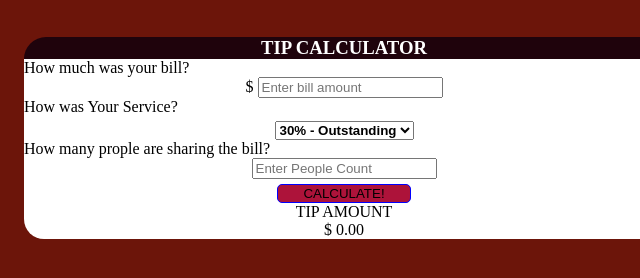
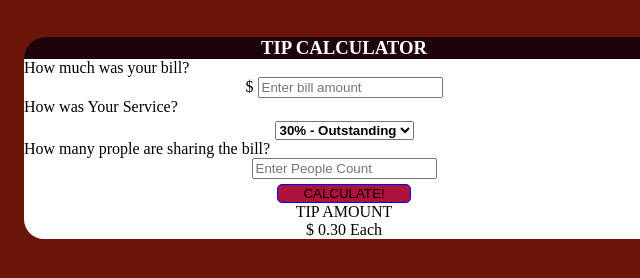
Before and after one commit to DeviVara-Prasad/Ns_tipCalculator, a plain HTML site: page index.html in a window 1280 px wide. Both pictures are taken after typing "5", "5" into the empty fields and a click on the button "CALCULATE!". Shown: the full height of the page, 306-946 px from the left. Drawn offline with Linux system fonts and the light colour scheme.

Commit message:
added js logic

```diff
--- a/index.html
+++ b/index.html
@@ -45,6 +45,8 @@
             let people = document.getElementById("people").value;
             document.getElementById("people").value = "";
             let flag1 = 0, flag2 = 0;
+            //console.log(bill);
+            console.log(flag1,flag2);
             if(bill=="" && people==""){
                 alert("bill and people count should not be empty");
                 return
@@ -53,11 +55,13 @@
                 alert("people count should not be empty");
                 return
             }
-            else if(bill=""){
+            else if(bill==""){
                 alert("bill count should not be empty");
                 return
             }
             if(Number(bill)<=0){
+                console.log(bill);
+                console.log("flag1");
                 flag1 = 1;
             }
             if(Number(people)<=0){
@@ -67,6 +71,7 @@
                 alert("bill amount and people count should not be less than 1");
             }
             else if (flag1==1){
+                console.log(flag1)
                 alert("bill amount should not be less than 1");
             }
             else if(flag2 == 1){
```
